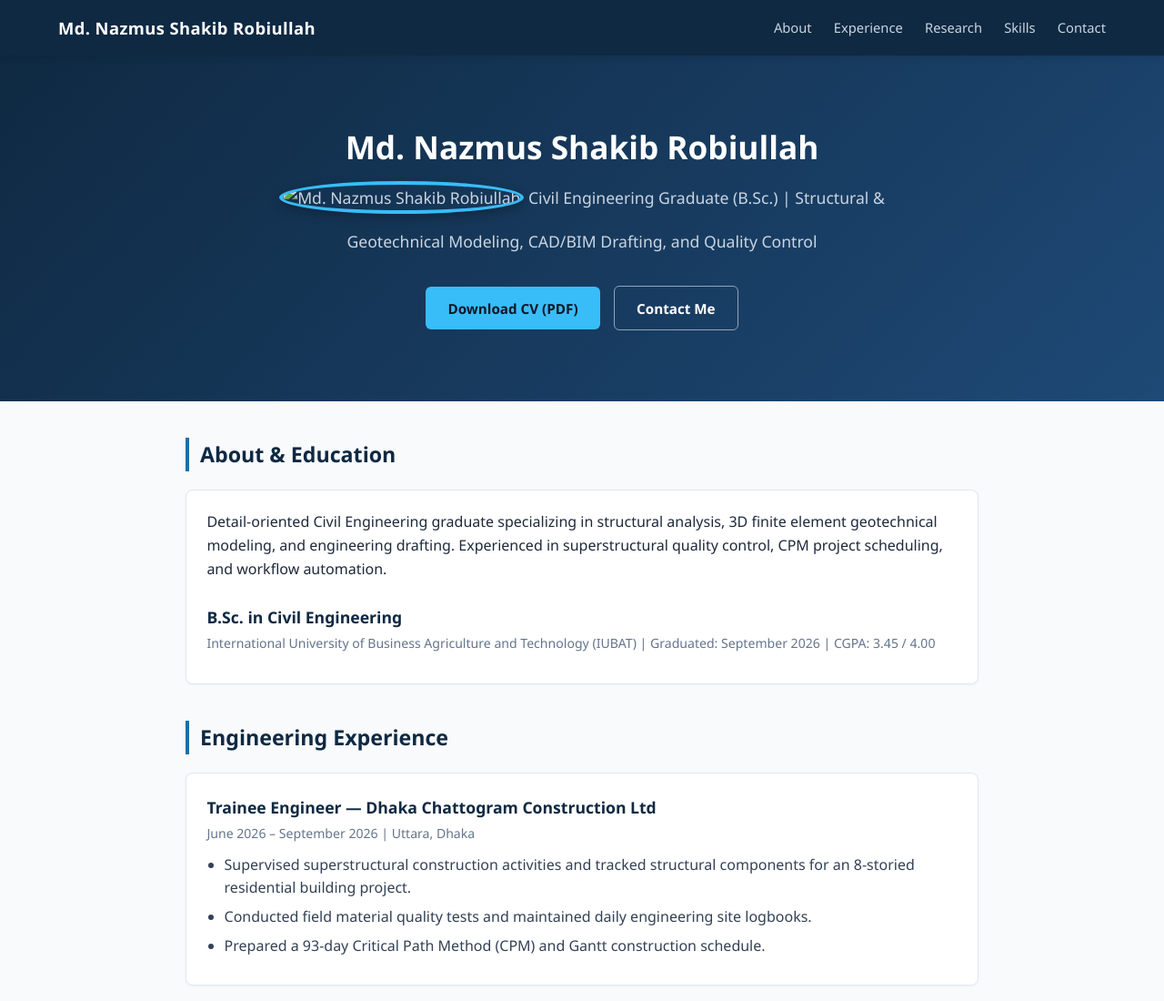
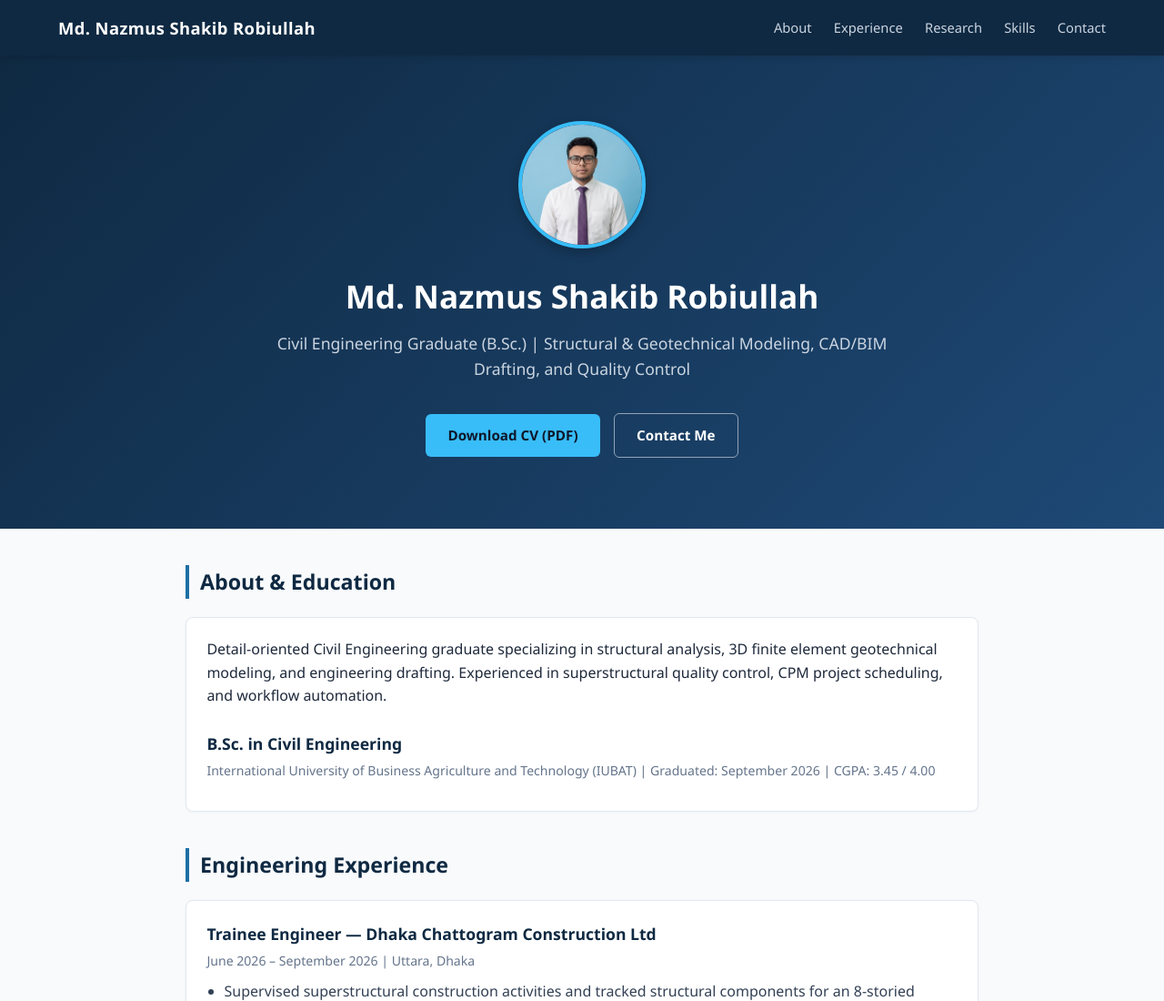
Before and after one commit to shakib-robiullah/shakib-robiullah.github.io, a plain HTML site: page index.html in a window 1280 px wide. Shown: the top 1100 px of the page at 91% size. Drawn offline with Linux system fonts and the light colour scheme.

Commit message:
Update index.html

```diff
--- a/index.html
+++ b/index.html
@@ -142,10 +142,10 @@
     </nav>
   </header>
 
-  <div class="hero">
+ <div class="hero">
+    <img src="profile.jpg.png" alt="Md. Nazmus Shakib Robiullah" style="width: 140px; height: 140px; border-radius: 50%; object-fit: cover; border: 4px solid #38bdf8; margin-bottom: 1rem; box-shadow: 0 4px 12px rgba(0,0,0,0.25);" />
     <h2>Md. Nazmus Shakib Robiullah</h2>
     <p class="subtitle">
-      <img src="profile.jpg" alt="Md. Nazmus Shakib Robiullah" style="width: 140px; height: 140px; border-radius: 50%; object-fit: cover; border: 4px solid #38bdf8; margin-bottom: 1rem; box-shadow: 0 4px 12px rgba(0,0,0,0.25);" />
       Civil Engineering Graduate (B.Sc.) | Structural & Geotechnical Modeling, CAD/BIM Drafting, and Quality Control
     </p>
     <a href="Md_Nazmus_Shakib_Robiullah_CV.pdf" class="btn btn-primary" download>Download CV (PDF)</a>
```
